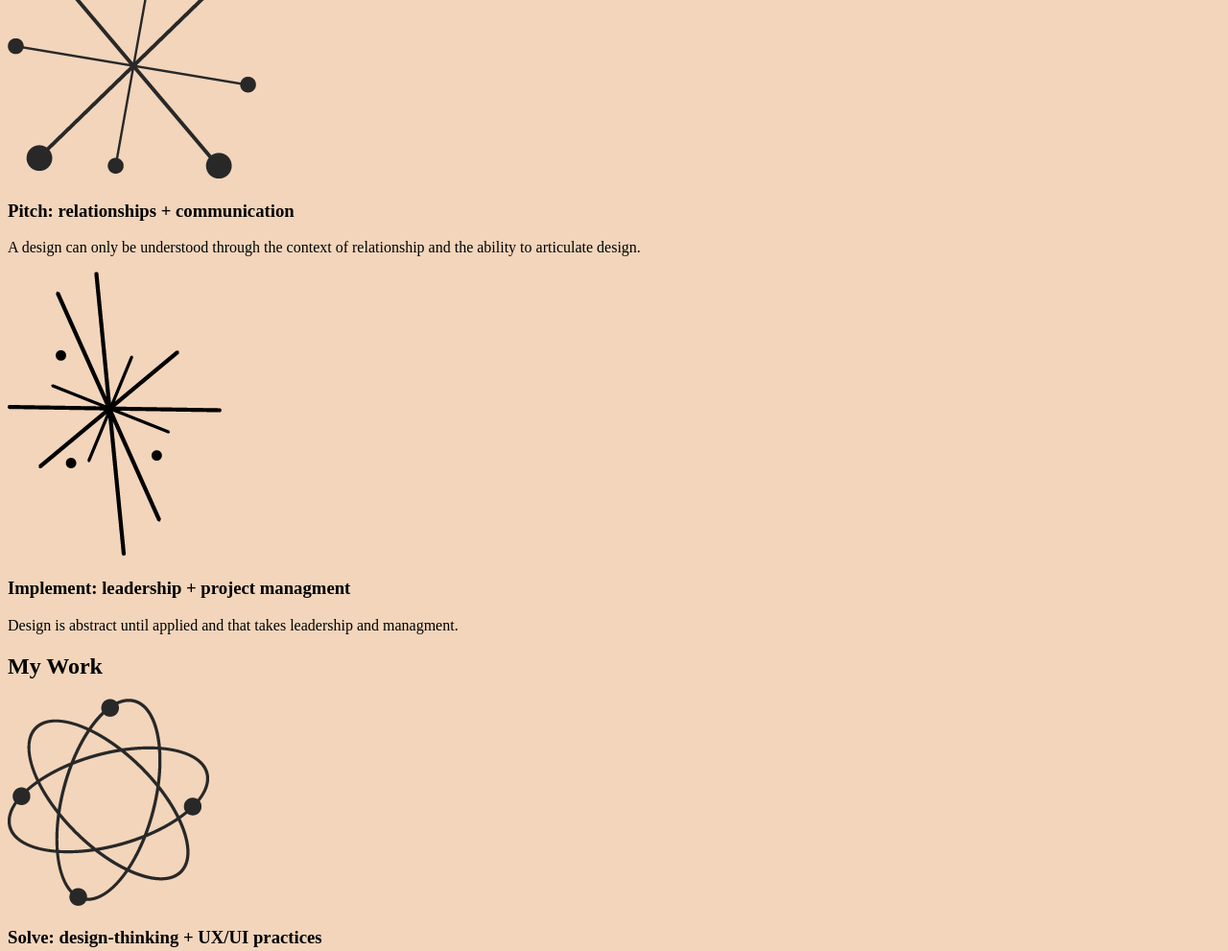
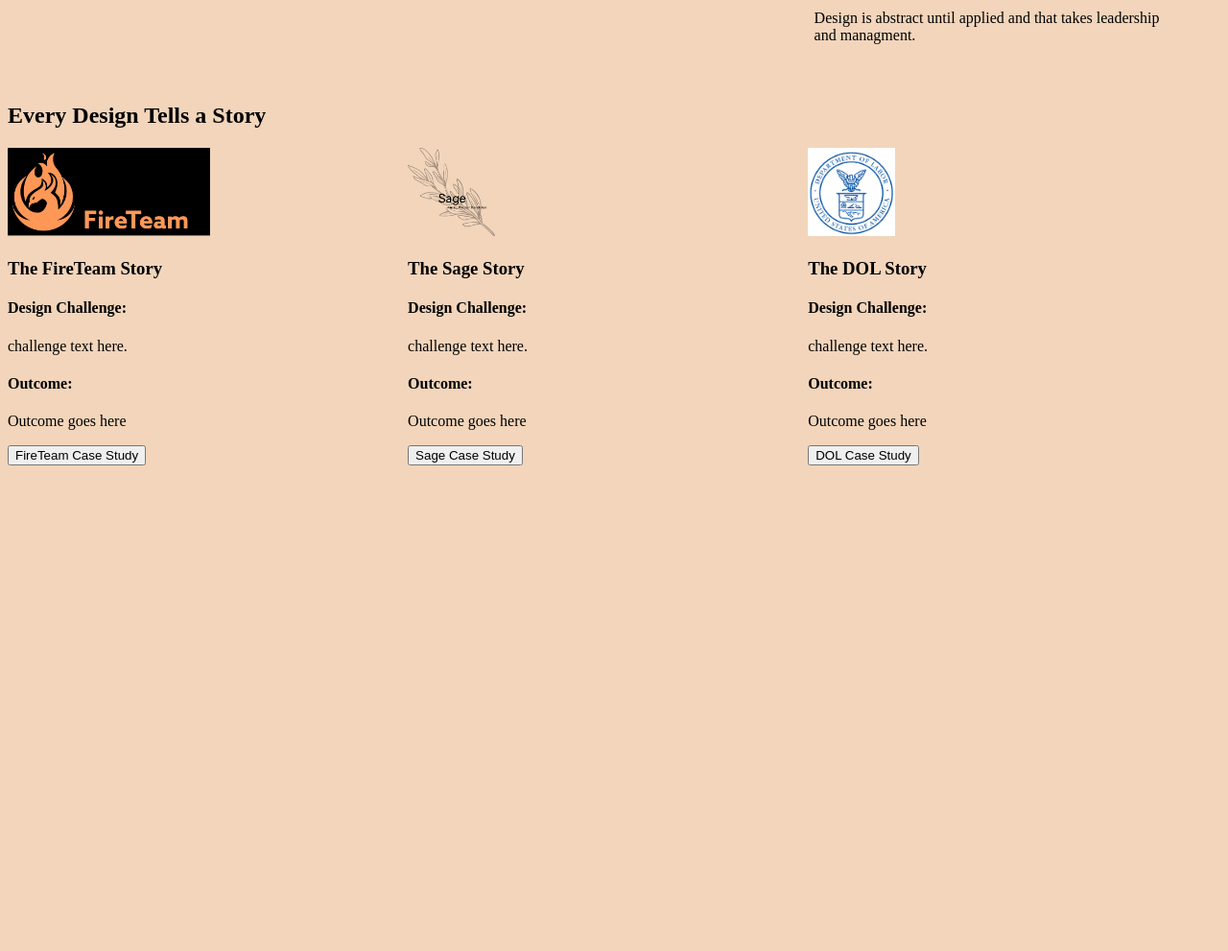
Before and after one commit to flyangler9/UX_UI_HW_18, a plain HTML site: page index.html in a window 1280 px wide. Shown: the part 1371-2362 px from the top of the page at 96% size. Drawn offline with Linux system fonts and the light colour scheme.

Commit message:
flex and grid stage

```diff
--- a/CSS/style.css
+++ b/CSS/style.css
@@ -55,3 +55,43 @@ hr.rounded {
     border-top: 10px solid #262626;
     border-radius: 5px;
 }
+
+.flexContainer {
+    display: flex;
+    justify-content: space-around;
+    width: 33% 33% 33%;
+    margin: 25px 25px;
+    padding: 20px;
+
+}
+
+#logo1 {
+    height: 50%;
+    align-items: center;
+
+}
+
+#logo2 {
+    height: 50%;
+    align-items: center;
+
+}
+#logo3 {
+    height: 50%;
+    align-items: center;
+
+}
+
+.workGrid {
+    display: grid;
+    grid-template-columns: 33% 33% 33%;
+    grid-template-rows: 20% 15% 5% 15% 5% 15% 10% auto;
+    grid-template-areas:
+        "logo1 logo2 logo3"
+        "title1 title2 title3"
+        "challenge challenge challenge"
+        "chalText1 chalText2 chalText3"
+        "outcome outcome outcome"
+        "outText1 outText2 outText3"
+        "button1 button2 button3"
+}
--- a/index.html
+++ b/index.html
@@ -36,6 +36,7 @@
             </div>
         </section>
         <hr class="rounded">
+        <!-- My UX section coded using CSS flex-->
         <section class="mySkills">
             <h1>My UX Skills</h1>
             <div class = flexContainer>
@@ -57,26 +58,43 @@
             </div>
 
         </section>
-
+<!-- My Case Study section coded using CSS grid-->
         <section class="myWork">
-            <h1>My Work</h1>
+            <h1>Every Design Tells a Story</h1>
             <div class = "workGrid">
                 <div>
-                    <img src="images/Atom Proton.png" alt="Atom Proton">
-                    <h3>Solve: design-thinking + UX/UI practices</h3>
-                    <p>The heart of design is solving problems.</p>
+                    <img src="images/FireTeam Logo  Black with name.png" id="logo1" alt="FireTeam Logo">
+                    <h3 id="title1">The FireTeam Story</h3>
+                    <h4 id="challenge">Design Challenge:</h4>
+                    <p id="chalText1">challenge text here.</p>
+                    <h4 id="outcome">Outcome:</h4>
+                    <p id="outText1">Outcome goes here</p>
+                    <button id="button1">FireTeam Case Study</button>
+
                 </div>
                 <div>
-                    <img src="images/Jax Star.png" alt="Jax Star">
-                    <h3>Pitch: relationships + communication</h3>
-                    <p>A design can only be understood through the context of relationship and the ability to articulate design.</p>
+                    <img src="images/Sage Logo no back final.png" id="logo2" alt="Sage Icon">
+                    <h3 id="title2">The Sage Story</h3>
+                    <h4 id="challenge">Design Challenge:</h4>
+                    <p id="chalText2">challenge text here.</p>
+                    <h4 id="outcome">Outcome:</h4>
+                    <p id="outText2">Outcome goes here</p>
+                    <button id="button2">Sage Case Study</button>
+
                 </div>
                 <div>
-                    <img src="images/Burst w Dots star.png" alt="Burst Star">
-                    <h3>Implement: leadership + project managment</h3>
-                    <p>Design is abstract until applied and that takes leadership and managment.</p>
+                    <img src="images/dol logo.png" id="logo3" alt="DOL Logo">
+                    <h3 id="title3">The DOL Story</h3>
+                    <h4 id="challenge">Design Challenge:</h4>
+                    <p id="chalText3">challenge text here.</p>
+                    <h4 id="outcome">Outcome:</h4>
+                    <p id="outText3">Outcome goes here</p>
+                    <button id="button3">DOL Case Study</button>
+
                 </div>
             </div>
+            <h3>View All Projects</h3>
+            <button id="bottomButton">See All Case Studies</button>
         <footer>
             <ul class="inline-block">
                         <li>The Pitch</li>
```
Also changed, not shown: images/Copy of Sage w Text no back.png (added), images/FireTeam Logo  Black with name.png (added), images/Sage Logo no back final.png (added), images/dol logo.png (added).
